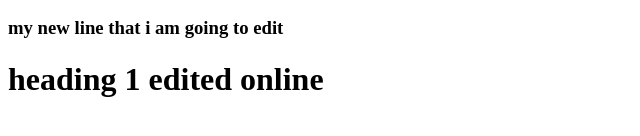
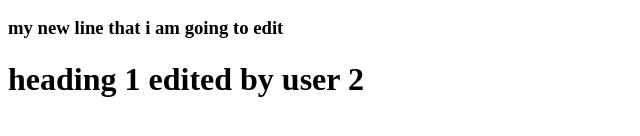
Before and after one commit to mcsf19m012/20210224, a plain HTML site: page myApp.html in a window 1280 px wide. Shown: the part 168-304 px from the top of the page, without its empty margins (0-640 px from the left). Drawn offline with Linux system fonts and the light colour scheme.

Commit message:
change by user 2

```diff
--- a/myApp.html
+++ b/myApp.html
@@ -8,6 +8,6 @@
 <p>i hope you will enjoy my page</p>
 <h2> this is my new heading</h2>
 <h3>my new line that i am going to edit</h3>
-	<h1>heading 1 edited online</h1>
+	<h1>heading 1 edited by user 2</h1>
 </body>
 </html>
```
